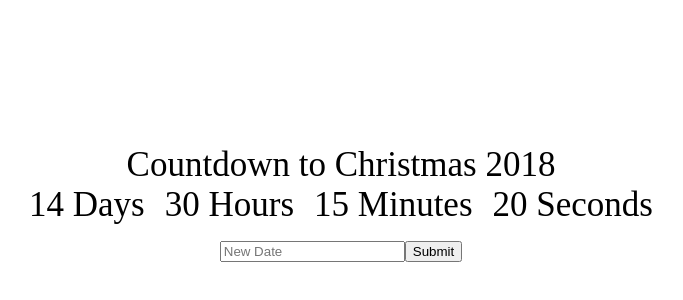
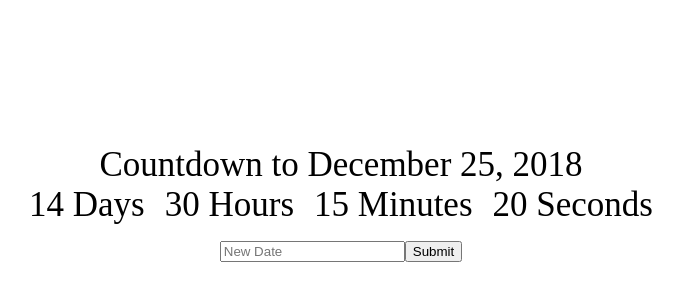
Before and after one commit to jnagel88/countdownchamp, a React (Create React App) app: page / in a window 1280 px wide. Shown: the part 108-408 px from the top of the page, without its empty margins (299-982 px from the left). Built offline with nearby package versions, Linux system fonts and the light colour scheme.

Commit message:
adds contructor for countdown deadline.

```diff
--- a/src/app.jsx
+++ b/src/app.jsx
@@ -2,10 +2,19 @@
 import './App.css';
 
 class App extends Component {
+	constructor(props) {
+		super(props);
+		this.state = {
+			deadline: 'December 25, 2018'
+		}
+	}
+
 	render() {
 		return (
 			<div className="App">
-				<div className="App-Title">Countdown to Christmas 2018</div>
+				<div className="App-Title">
+					Countdown to {this.state.deadline}
+				</div>
 				<div>
 					<div className="clock-days">14 Days</div>
 					<div className="clock-hours">30 Hours</div>
```
